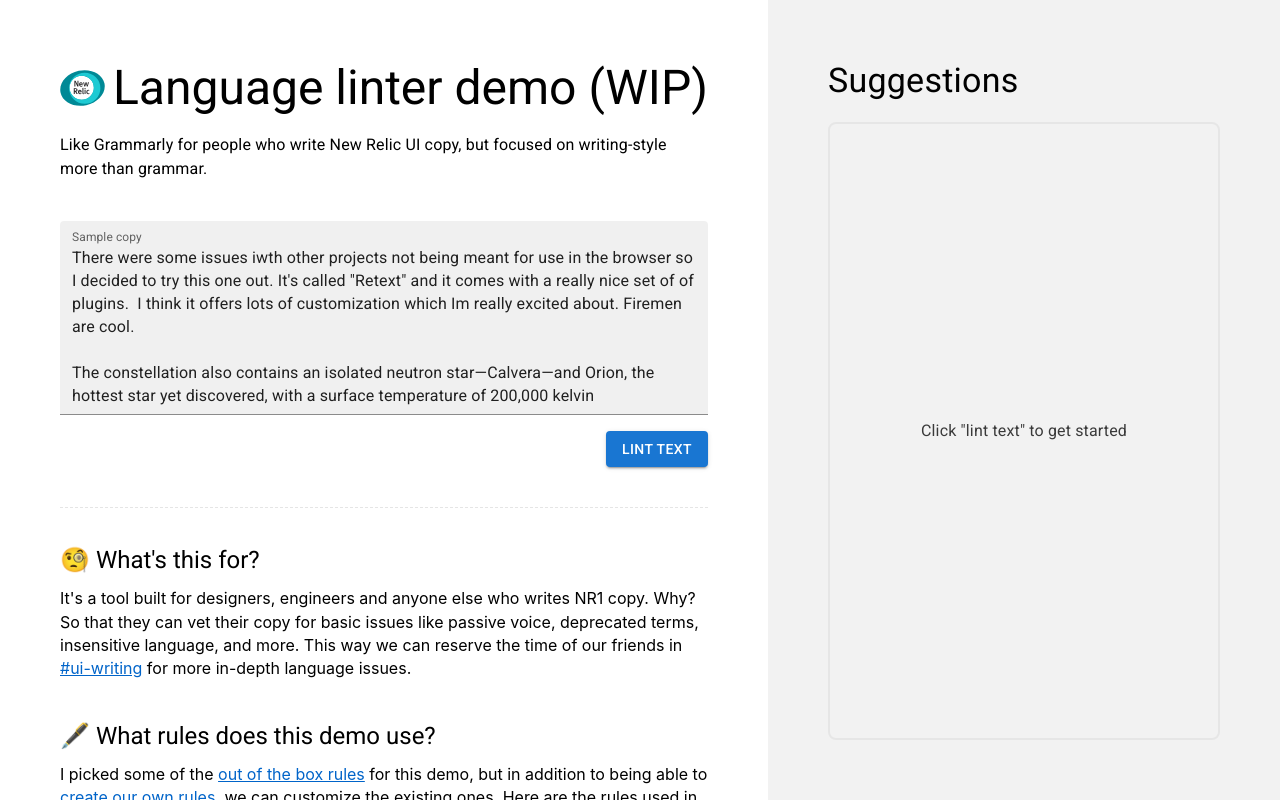
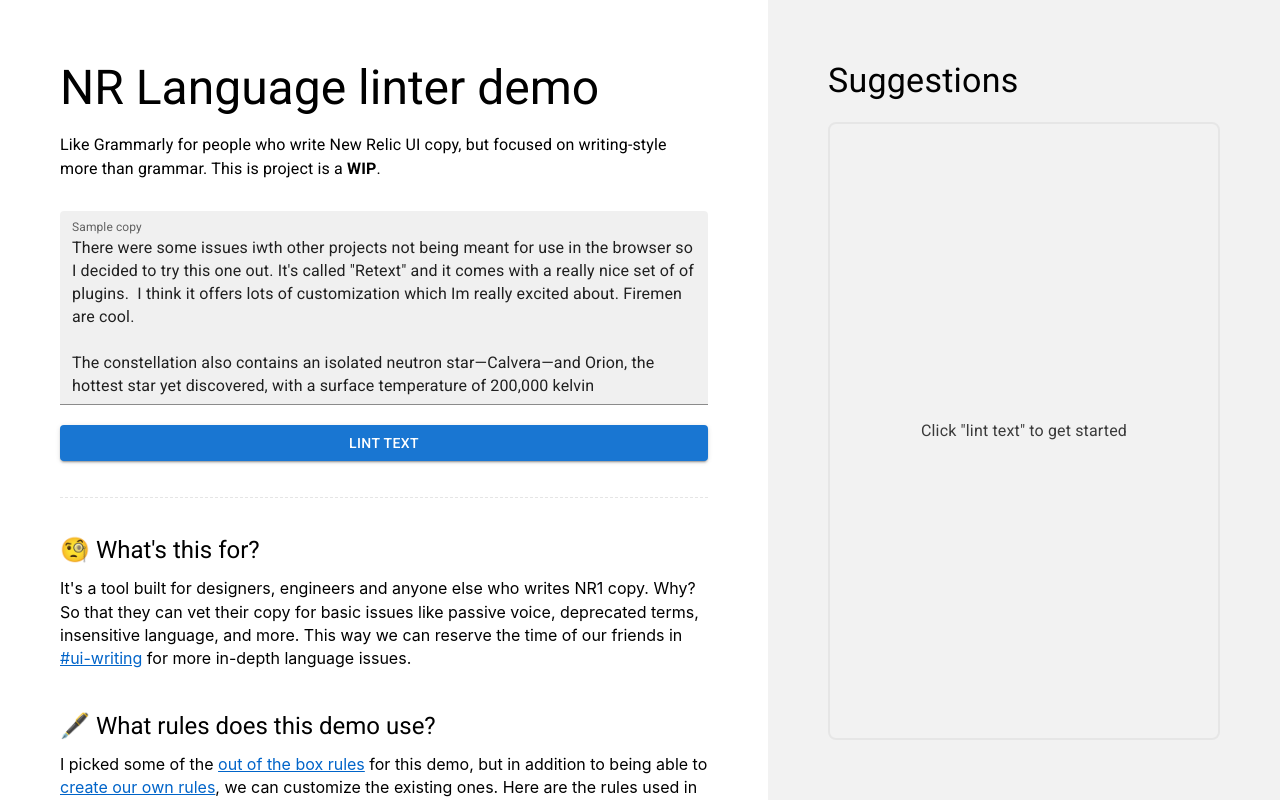
Before and after one commit to newrelic/new-relic-language-linter, a React (Create React App) app: page / in a window 1280 px wide. Built offline with nearby package versions, Linux system fonts and the light colour scheme; a web font is replaced by a local one.

Commit message:
fix: styling, logo

```diff
--- a/src/App.css
+++ b/src/App.css
@@ -19,7 +19,7 @@
 }
 
 hr,
-[class*="Stack-root"] > hr.standard-hr {
+div hr.standard-hr {
   width: 100%;
   height: 0px;
   border: none;
@@ -28,11 +28,25 @@
 }
 
 .primary-section {
+  display: flex;
+  flex-direction: column;
   padding: 60px;
   width: 60%;
   height: 100%;
   overflow: auto;
   padding-right: 60px;
+  gap: 30px;
+}
+
+.primary-section-body {
+  gap: 20px;
+}
+
+.form-container {
+  display: flex;
+  flex-direction: column;
+  gap: 20px;
+  width: 100%;
 }
 
 .form {
--- a/src/App.js
+++ b/src/App.js
@@ -25,6 +25,7 @@
   Stack,
   Typography,
   List,
+  Chip
 } from '@mui/material';
 
 import '@fontsource/roboto/300.css';
@@ -103,14 +104,17 @@
       className="App"
     >
       <div className="primary-section">
+        <header>
           <Typography variant="h3" component="div" gutterBottom className="page-title">
-          <img src={NewRelicLogo} alt="New Relic logo" className="new-relic-logo" />
-          Language linter demo (WIP)
+            NR Language linter demo
           </Typography>
           <Typography variant="body1">
             Like Grammarly for people who write New Relic UI copy, but focused on writing-style more than grammar.
+            This is project is a <strong>WIP</strong>.
           </Typography>
-        <Stack alignItems="flex-end" spacing={2} className="form">
+        </header>
+        <Stack alignItems="flex-end" spacing={2} className="primary-section-body">
+          <form className="form-container">
             <TextField
               className="textfield"
               value={sampleText}
@@ -125,6 +129,7 @@
               variant='filled'
             />
             <Button variant='contained' onClick={() => handleButtonTrigger()}>Lint text</Button>
+          </form>
           <hr className="standard-hr"/>
           <div className="about">
             <Typography variant="h5" component="div" gutterBottom>
```
Lines whose indentation alone changed are shown as unchanged.
